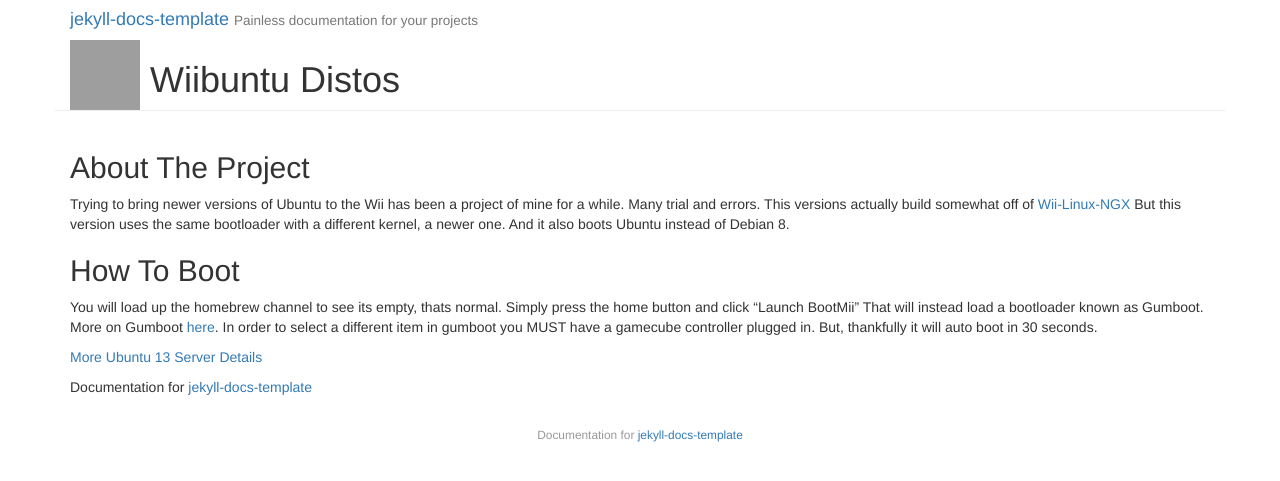
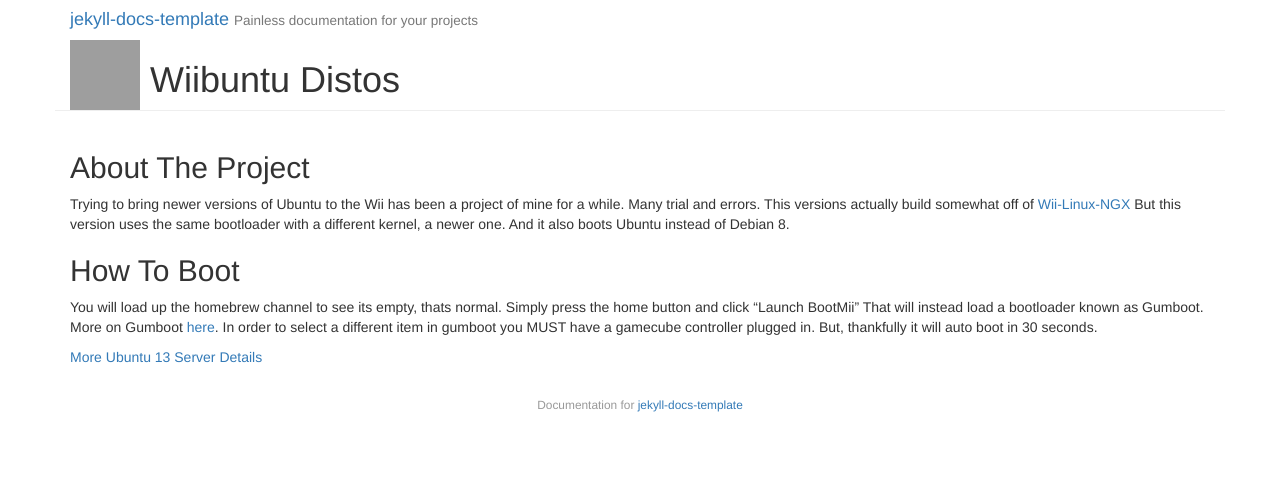
Before and after one commit to Wiibuntu/Ubuntu, a Jekyll site: the page built from index.md, in a window 1280 px wide. Shown: the top 481 px of the page. Built offline with Jekyll 4.4.1, drawn with Linux system fonts in a browser that asks for light colours; grey boxes are pictures that could not be loaded.

Commit message:
Update index.md

```diff
--- a/index.md
+++ b/index.md
@@ -17,7 +17,4 @@ In order to select a different item in gumboot you MUST have a gamecube controll
 
 
 
-[More Ubuntu 13 Server Details](ubuntu13.html)
-
-
-Documentation for <a href="https://github.com/Wiibuntu/Ubuntu-13.10-Wii">{{ site.title }}</a>
+[More Ubuntu 13 Server Details](Ubuntu/ubuntu13.html)
```
